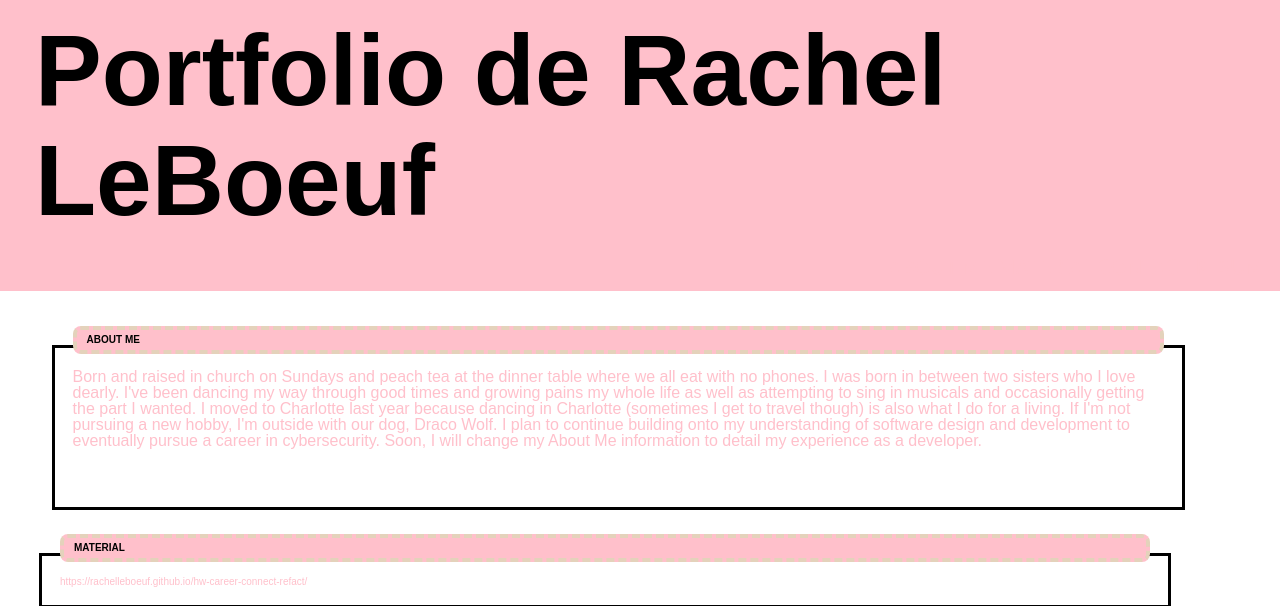
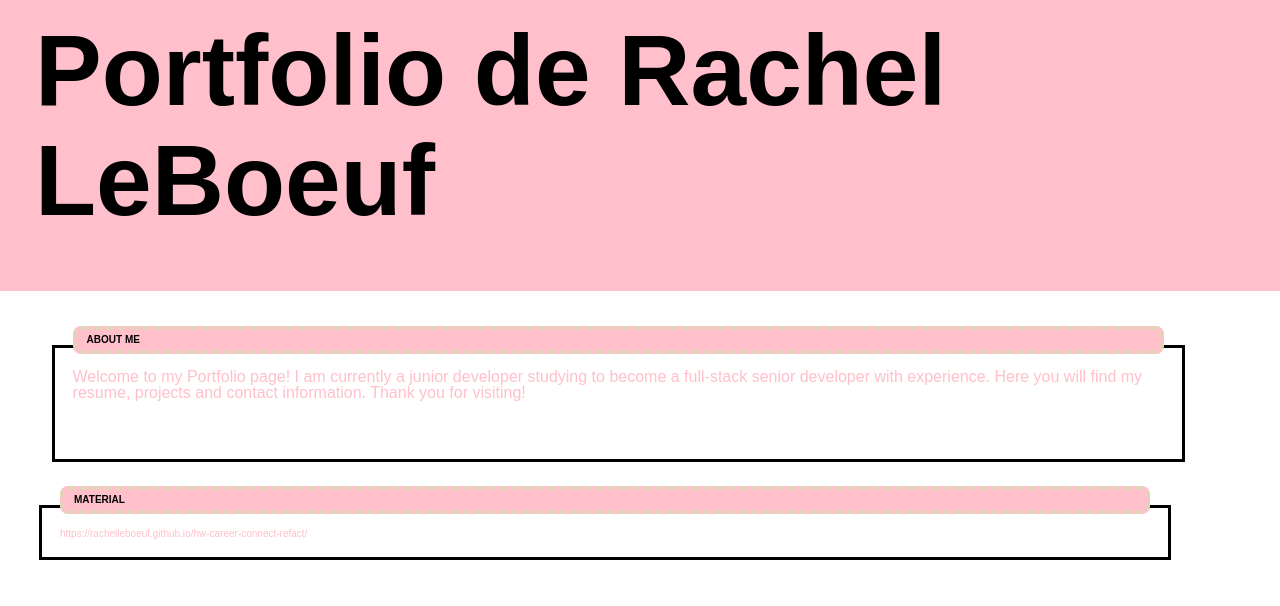
Before and after one commit to rachelleBoeuf/LeBoeuf-Professional-Portfolio, a plain HTML site: page index.html in a window 1280 px wide. Shown: the top 606 px of the page. Drawn offline with Linux system fonts and the light colour scheme.

Commit message:
double checking pushes

```diff
--- a/index.html
+++ b/index.html
@@ -29,6 +29,8 @@
             <a href="#resume">RESUME</a>
 
 
+
+
         </nav>
     </header>
 
@@ -40,7 +42,7 @@
                      <h2 id= "about-me-bio" class="card-header">ABOUT ME</h2>
                     <div class="card-body">
 
-              <p> Born and raised in church on Sundays and peach tea at the dinner table where we all eat with no phones. I was born in between two sisters who I love dearly. I've been dancing my way through good times and growing pains my whole life as well as attempting to sing in musicals and occasionally getting the part I wanted. I moved to Charlotte last year because dancing in Charlotte (sometimes I get to travel though) is also what I do for a living. If I'm not pursuing a new hobby, I'm outside with our dog, Draco Wolf. I plan to continue building onto my understanding of software design and development to eventually pursue a career in cybersecurity. Soon, I will change my About Me information to detail my experience as a developer.
+              <p> Welcome to my Portfolio page! I am currently a junior developer studying to become a full-stack senior developer with experience. Here you will find my resume, projects and contact information. Thank you for visiting!
               </p>
                     </div>
               </figure>
```
Also changed, not shown: resumeSS.png (added), 1 other file.
